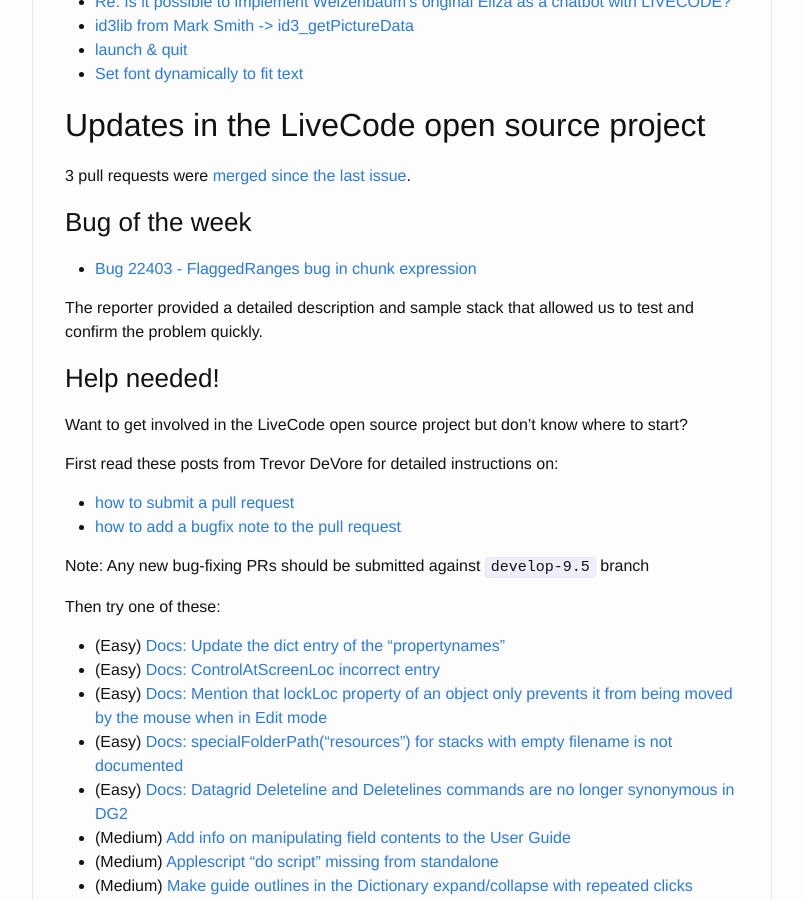
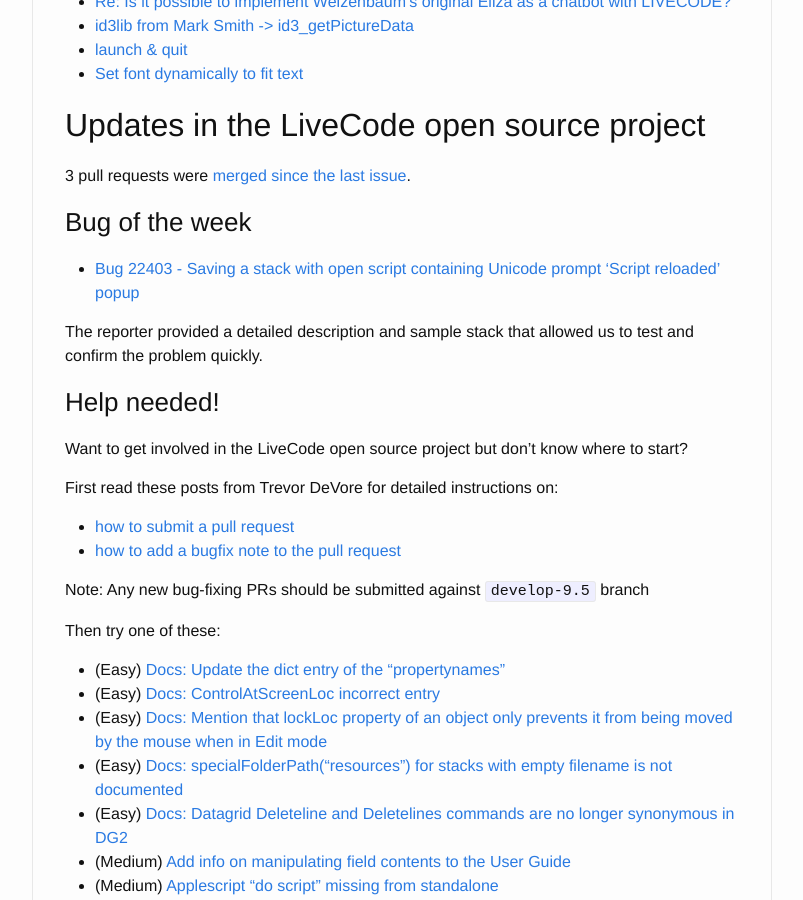
Before and after one commit to livecode/this-week-in-livecode, a Jekyll site: the page built from _posts/2019-10-14-this-week-in-livecode-198.markdown, in a window 1280 px wide and 900 px high, scrolled down 822 px. Shown: the whole window, without its empty margins (238-1041 px from the left). Built offline with Jekyll 4.4.1, drawn with Linux system fonts in a browser that asks for light colours.

Commit message:
Issue 198 - Tweaks

```diff
--- a/_posts/2019-10-14-this-week-in-livecode-198.markdown
+++ b/_posts/2019-10-14-this-week-in-livecode-198.markdown
@@ -49,7 +49,7 @@
 
 ### Bug of the week
 
-- [Bug 22403 - FlaggedRanges bug in chunk expression](https://quality.livecode.com/show_bug.cgi?id=22403)
+- [Bug 22403 - Saving a stack with open script containing Unicode prompt 'Script reloaded' popup](https://quality.livecode.com/show_bug.cgi?id=22403)
 
 The reporter provided a detailed description and sample stack that allowed us to test and confirm the problem quickly.
 
```
